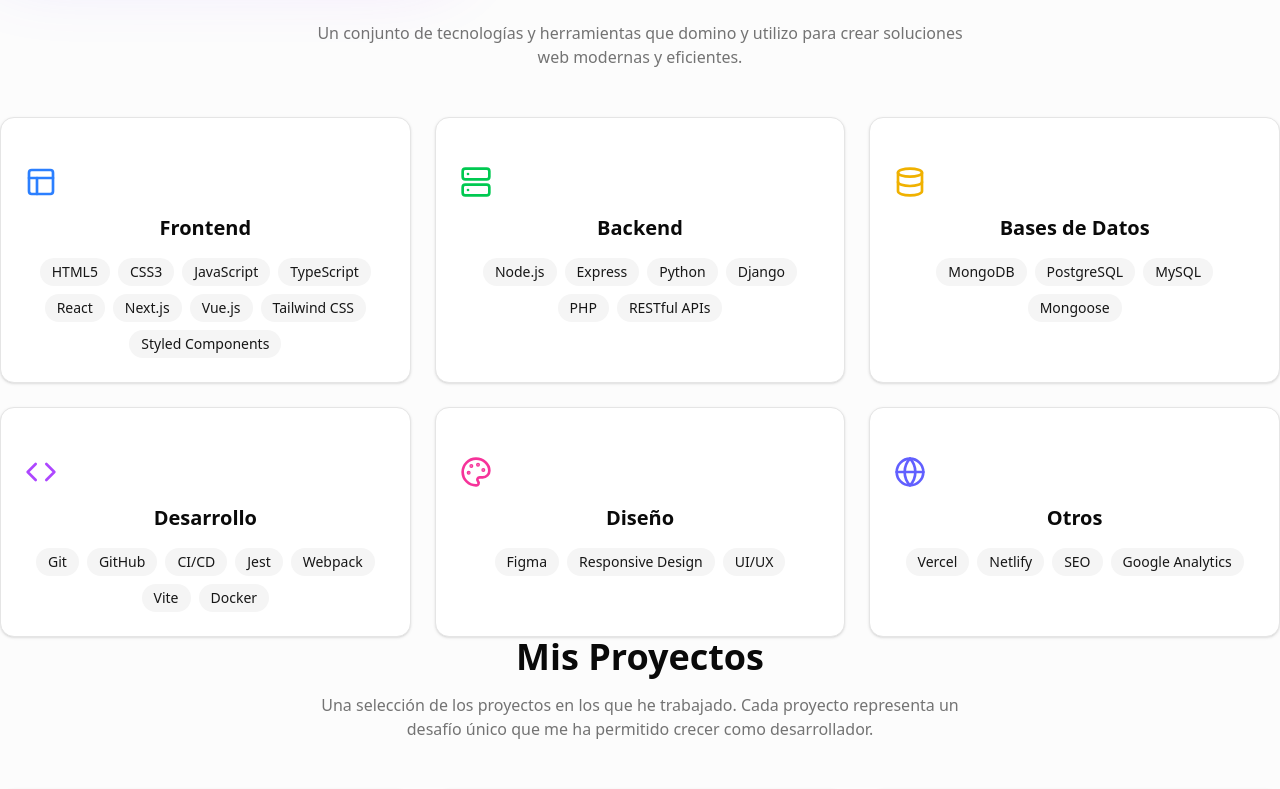
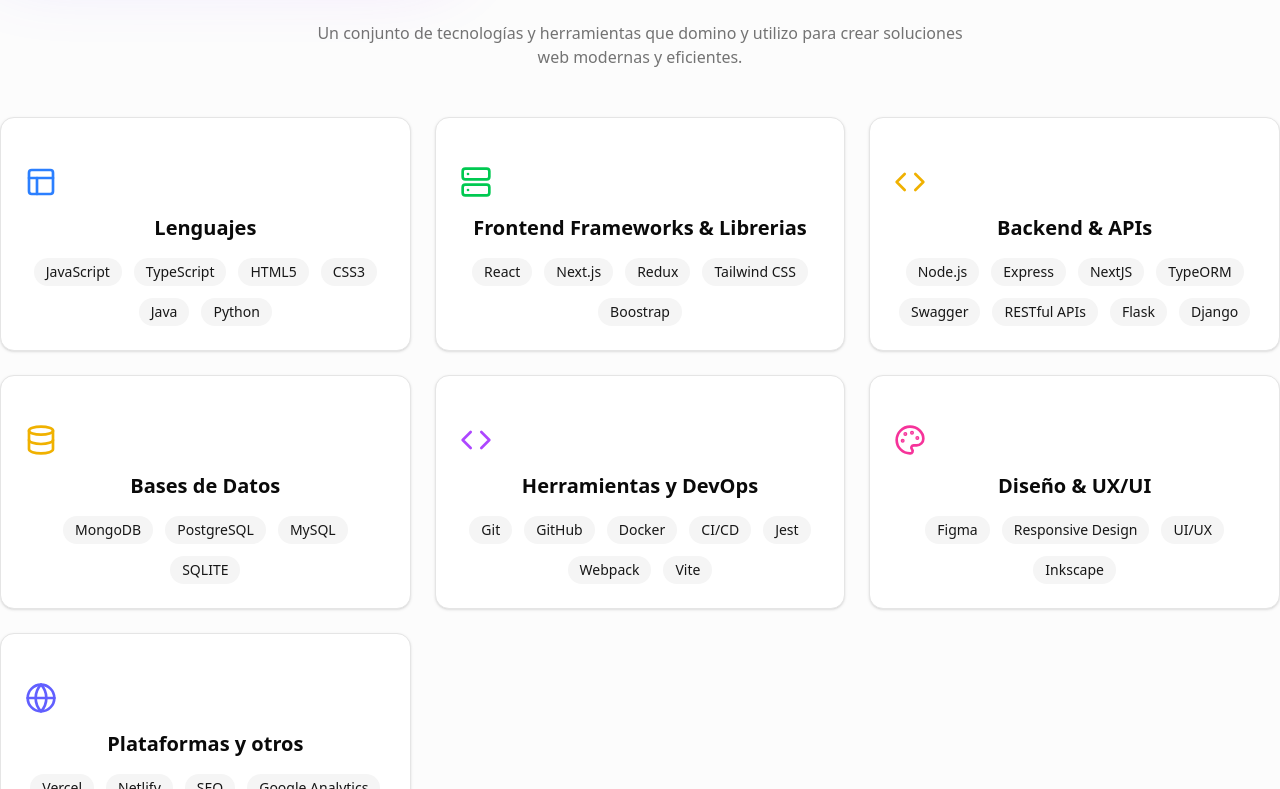
Before and after one commit to darwinllanos/jhonllanos, a Next.js app: page / in a window 1280 px wide. Shown: the part 1011-1800 px from the top of the page. Built offline with nearby package versions, Linux system fonts and the light colour scheme.

Commit message:
Correcciones sobre el about Me y Skills

```diff
--- a/src/app/components/about.tsx
+++ b/src/app/components/about.tsx
@@ -11,7 +11,7 @@
           <div className="relative aspect-square max-w-md mx-auto md:mx-0">
             <div className="absolute inset-0 rounded-2xl bg-gradient-to-br from-blue-500 to-purple-600 blur-2xl opacity-20"></div>
             <div className="relative h-full w-full overflow-hidden rounded-2xl border">
-              <Image src="/placeholder.svg?height=500&width=500" alt="Tu Nombre" fill className="object-cover" />
+              <Image src="/placeholder.svg?height=500&width=500" alt="Jhon Darwin Llanos Narvaez" fill className="object-cover" />
             </div>
           </div>
 
@@ -37,7 +37,7 @@
             </div>
             <div className="mt-8">
               <Button asChild>
-                <Link href="/public/cv/cv-jhonllanos.pdf" download>
+                <Link href="/cv/cvjhonllanos.pdf" download>
                   <Download className="mr-2 h-4 w-4" />
                   Descargar CV
                 </Link>
--- a/src/app/components/skills.tsx
+++ b/src/app/components/skills.tsx
@@ -1,51 +1,55 @@
 import { Card, CardContent } from "@/components/ui/card"
 import { Code, Database, Globe, Layout, Palette, Server } from "lucide-react"
+import { title } from "process"
 
 export function Skills() {
   const skillCategories = [
     {
       id: 1,
-      title: "Frontend",
+      title: "Lenguajes",
       icon: <Layout className="h-8 w-8 mb-4 text-blue-500" />,
       skills: [
+        "JavaScript",
+        "TypeScript",
         "HTML5",
         "CSS3",
-        "JavaScript",
-        "TypeScript",
-        "React",
-        "Next.js",
-        "Vue.js",
-        "Tailwind CSS",
-        "Styled Components",
+        "Java",
+        "Python"
       ],
     },
     {
       id: 2,
-      title: "Backend",
+      title: "Frontend Frameworks & Librerias",
       icon: <Server className="h-8 w-8 mb-4 text-green-500" />,
-      skills: ["Node.js", "Express", "Python", "Django", "PHP", "RESTful APIs"],
+      skills: ["React", "Next.js", "Redux", "Tailwind CSS", "Boostrap"],
     },
     {
       id: 3,
-      title: "Bases de Datos",
-      icon: <Database className="h-8 w-8 mb-4 text-yellow-500" />,
-      skills: ["MongoDB", "PostgreSQL", "MySQL", "Mongoose"],
+      title: "Backend & APIs",
+      icon: <Code className="h-8 w-8 mb-4 text-yellow-500" />,
+      skills: ["Node.js", "Express", "NextJS", "TypeORM", "Swagger", "RESTful APIs", "Flask", "Django"],
     },
     {
       id: 4,
-      title: "Desarrollo",
-      icon: <Code className="h-8 w-8 mb-4 text-purple-500" />,
-      skills: ["Git", "GitHub", "CI/CD", "Jest", "Webpack", "Vite", "Docker"],
+      title: "Bases de Datos",
+      icon: <Database className="h-8 w-8 mb-4 text-yellow-500" />,
+      skills: ["MongoDB", "PostgreSQL", "MySQL", "SQLITE"],
     },
     {
       id: 5,
-      title: "Diseño",
-      icon: <Palette className="h-8 w-8 mb-4 text-pink-500" />,
-      skills: ["Figma", "Responsive Design", "UI/UX"],
+      title: "Herramientas y DevOps",
+      icon: <Code className="h-8 w-8 mb-4 text-purple-500" />,
+      skills: ["Git", "GitHub", "Docker", "CI/CD", "Jest", "Webpack", "Vite"],
     },
     {
       id: 6,
-      title: "Otros",
+      title: "Diseño & UX/UI",
+      icon: <Palette className="h-8 w-8 mb-4 text-pink-500" />,
+      skills: ["Figma", "Responsive Design", "UI/UX", "Inkscape"],
+    },
+    {
+      id: 6,
+      title: "Plataformas y otros",
       icon: <Globe className="h-8 w-8 mb-4 text-indigo-500" />,
       skills: ["Vercel", "Netlify", "SEO", "Google Analytics"],
     },
@@ -70,7 +74,7 @@
                   {category.icon}
                   <h3 className="text-xl font-semibold mb-4">{category.title}</h3>
                 </div>
-                <div className="flex flex-wrap gap-2 justify-center">
+                <div className="flex flex-wrap gap-3 justify-center">
                   {category.skills.map((skill) => (
                     <span key={skill} className="px-3 py-1 bg-secondary text-secondary-foreground rounded-full text-sm">
                       {skill}
--- a/src/app/page.tsx
+++ b/src/app/page.tsx
@@ -1,4 +1,3 @@
-import Image from "next/image";
 import { About } from "./components/about";
 import { Contact } from "./components/contact";
 import { Footer } from "./components/footer";
```
Also changed, not shown: 2 other files (tests, documents, lock files or other folders).
